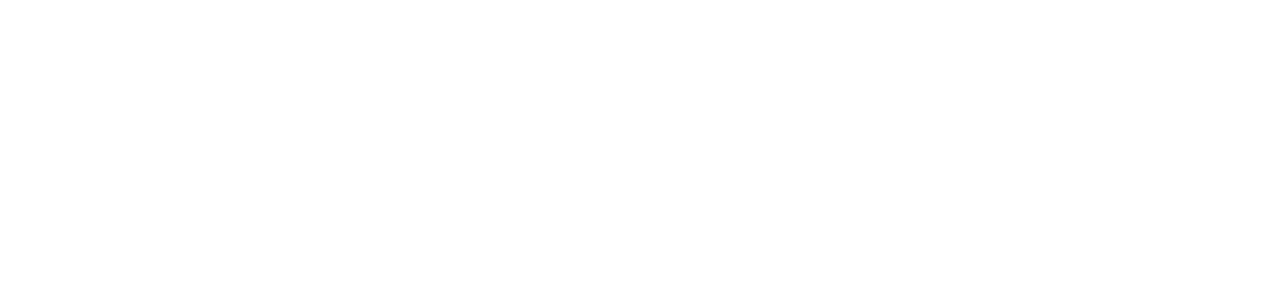
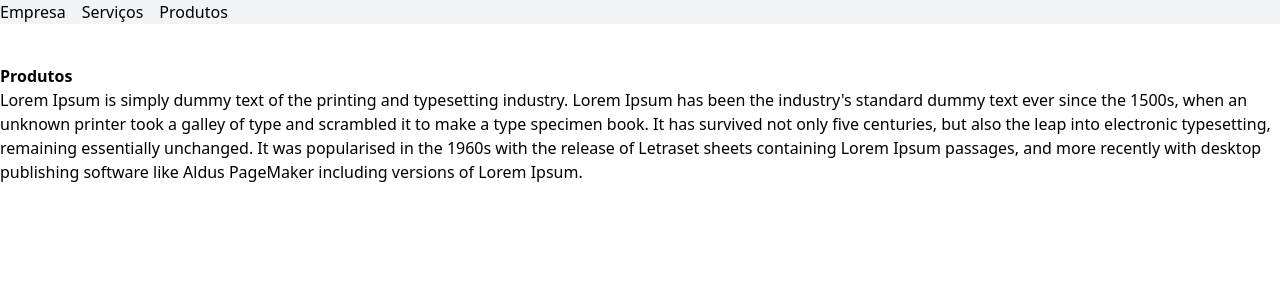
Before and after one commit to jarilton/finance-dashboard_nuxt, a Nuxt app: page /produtos in a window 1280 px wide. Before the commit this address had no page. Shown: the top 300 px of the page. Built offline with nearby package versions, Linux system fonts and the light colour scheme.

Commit message:
feat: organização de pastas e nuxt-child

```diff
--- a/pages/empresa.vue
+++ b/pages/empresa/index.vue
@@ -14,6 +14,7 @@
     >
       <nuxt-link :to="{ name: 'empresa' }">Empresa</nuxt-link>
       <nuxt-link to="/servicos">Serviços</nuxt-link>
+      <nuxt-link to="/produtos">Produtos</nuxt-link>
     </div>
     <div>
       <h1 class="font-bold">Empresa</h1>
--- /dev/null
+++ b/pages/produtos/index.vue
@@ -0,0 +1,41 @@
+<template>
+  <div class="container">
+    <div
+      class="
+        bg-gray-100
+        mx-auto
+        items-center
+        flex
+        mb-10
+        space-x-4
+        h-full
+        w-full
+      "
+    >
+      <nuxt-link :to="{ name: 'empresa' }">Empresa</nuxt-link>
+      <nuxt-link to="/servicos">Serviços</nuxt-link>
+      <nuxt-link to="/produtos">Produtos</nuxt-link>
+    </div>
+    <div>
+      <h1 class="font-bold">Produtos</h1>
+      <p>
+        Lorem Ipsum is simply dummy text of the printing and typesetting
+        industry. Lorem Ipsum has been the industry's standard dummy text ever
+        since the 1500s, when an unknown printer took a galley of type and
+        scrambled it to make a type specimen book. It has survived not only five
+        centuries, but also the leap into electronic typesetting, remaining
+        essentially unchanged. It was popularised in the 1960s with the release
+        of Letraset sheets containing Lorem Ipsum passages, and more recently
+        with desktop publishing software like Aldus PageMaker including versions
+        of Lorem Ipsum.
+      </p>
+    </div>
+  </div>
+</template>
+
+<script>
+export default {};
+</script>
+
+<style>
+</style>
--- /dev/null
+++ b/pages/produtos/produtoA.vue
@@ -0,0 +1,17 @@
+<template>
+  <div>
+      <h1 class="flex align-center bg-green-700 text-color white">
+          Desenvolvimento de sites
+      </h1>
+  </div>
+</template>
+
+<script>
+export default {
+
+}
+</script>
+
+<style>
+
+</style>
--- /dev/null
+++ b/pages/produtos/produtoB.vue
@@ -0,0 +1,17 @@
+<template>
+  <div>
+      <h1 class="flex align-center bg-blue-700 text-color white">
+          Marketing digital
+      </h1>
+  </div>
+</template>
+
+<script>
+export default {
+
+}
+</script>
+
+<style>
+
+</style>
--- a/pages/servicos.vue
+++ b/pages/servicos.vue
@@ -14,20 +14,22 @@
     >
       <nuxt-link :to="{ name: 'empresa' }">Empresa</nuxt-link>
       <nuxt-link to="/servicos">Serviços</nuxt-link>
+      <nuxt-link to="/produtos">Produtos</nuxt-link>
+    </div>
+
+    <div class="container mx-auto">
+      <h1 class="text-lg font-bold">Serviços</h1>
+      <nuxt-link to="/servicos/desenvolvimento-de-sites">
+        Desenvolvimento de sites
+      </nuxt-link>
+      <nuxt-link to="/servicos/marketing-digital">
+        Marketing Digital
+      </nuxt-link>
     </div>
     <div>
-      <h1 class="font-bold">Serviços</h1>
-      <p>
-        Lorem Ipsum is simply dummy text of the printing and typesetting
-        industry. Lorem Ipsum has been the industry's standard dummy text ever
-        since the 1500s, when an unknown printer took a galley of type and
-        scrambled it to make a type specimen book. It has survived not only five
-        centuries, but also the leap into electronic typesetting, remaining
-        essentially unchanged. It was popularised in the 1960s with the release
-        of Letraset sheets containing Lorem Ipsum passages, and more recently
-        with desktop publishing software like Aldus PageMaker including versions
-        of Lorem Ipsum.
-      </p>
+      <br /><br />
+
+      <nuxt-child />
     </div>
   </div>
 </template>
--- /dev/null
+++ b/pages/servicos/_slug.vue
@@ -0,0 +1,10 @@
+<template>
+  <div>Slug: {{ $route.params.slug }}</div>
+</template>
+
+<script>
+export default {};
+</script>
+
+<style>
+</style>
--- /dev/null
+++ b/pages/servicos/index.vue
@@ -0,0 +1,22 @@
+<template>
+  <div class="container">
+    <p>
+      Lorem Ipsum is simply dummy text of the printing and typesetting industry.
+      Lorem Ipsum has been the industry's standard dummy text ever since the
+      1500s, when an unknown printer took a galley of type and scrambled it to
+      make a type specimen book. It has survived not only five centuries, but
+      also the leap into electronic typesetting, remaining essentially
+      unchanged. It was popularised in the 1960s with the release of Letraset
+      sheets containing Lorem Ipsum passages, and more recently with desktop
+      publishing software like Aldus PageMaker including versions of Lorem
+      Ipsum.
+    </p>
+  </div>
+</template>
+
+<script>
+export default {};
+</script>
+
+<style>
+</style>
```
